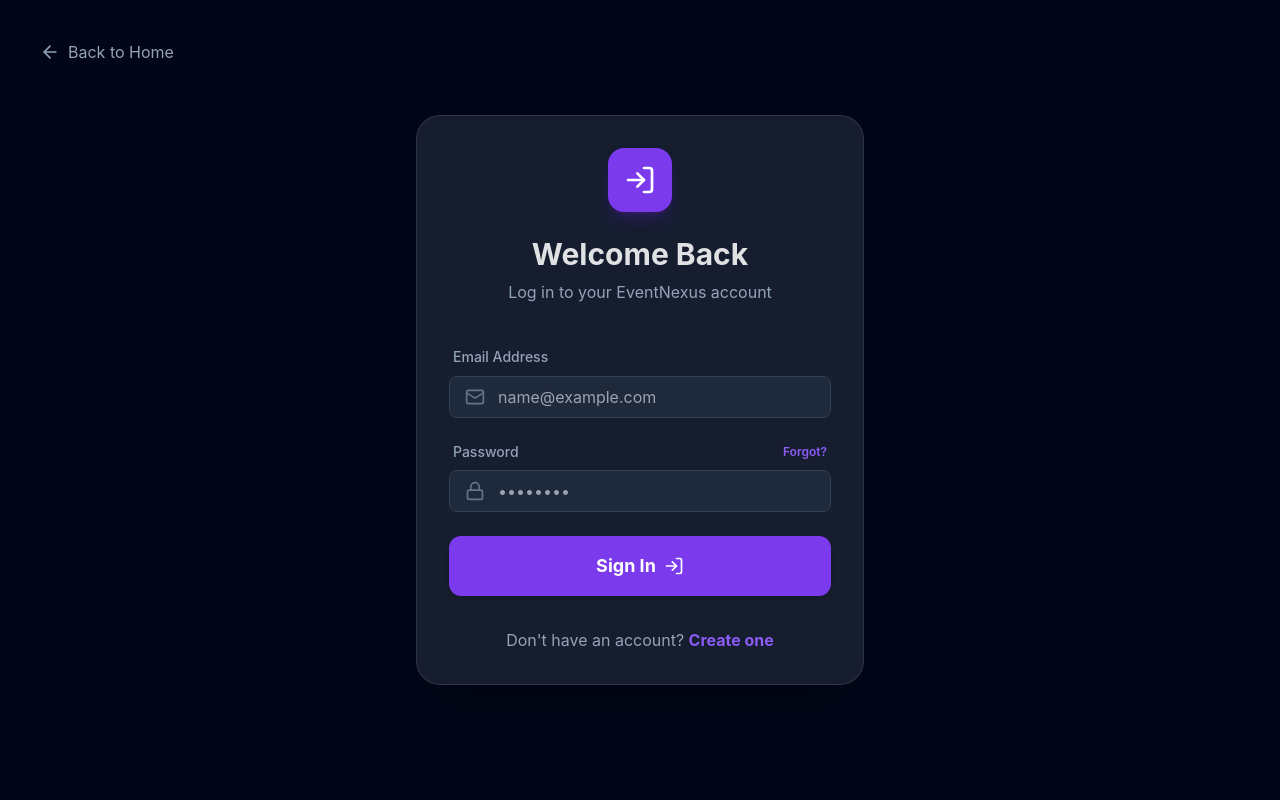
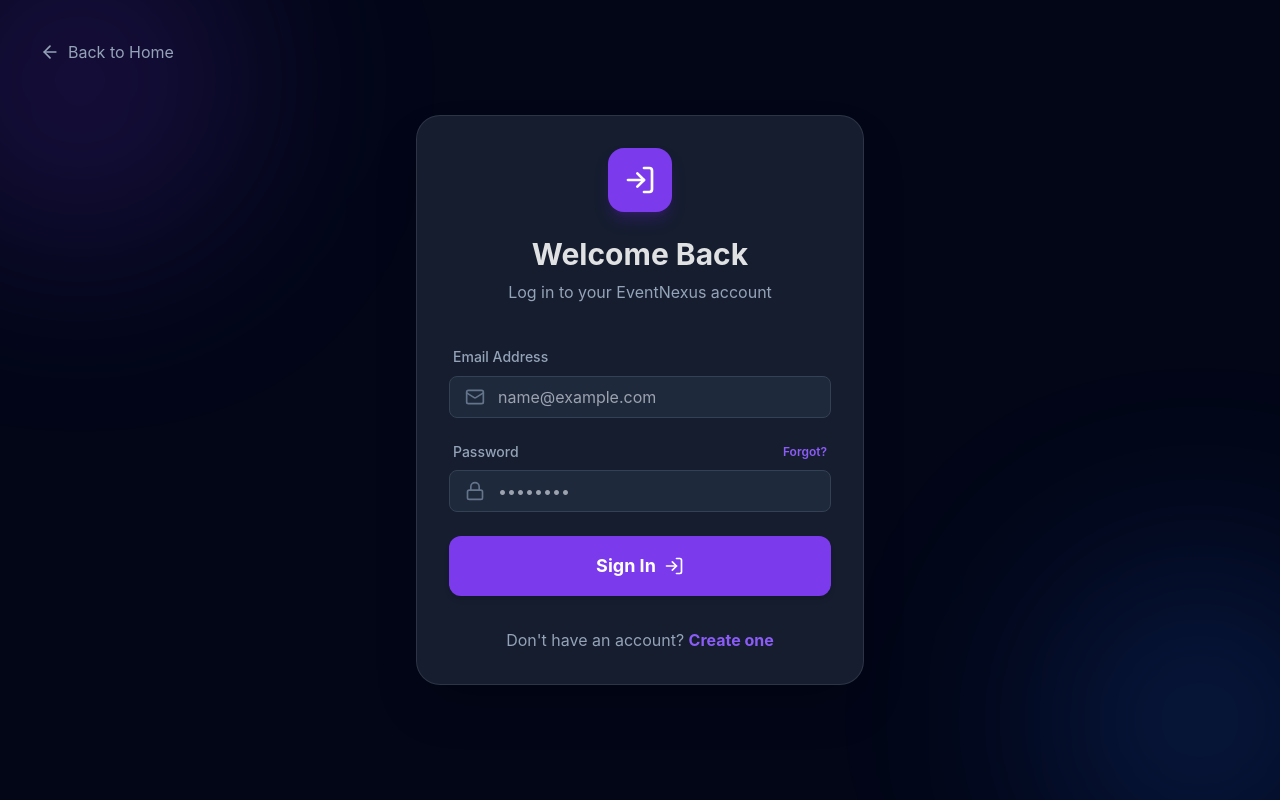
Before and after one commit to Techside-Pragyan/EventNexus, a React app in the folder frontend/: page /login in a window 1280 px wide. Built offline with nearby package versions, Linux system fonts and the light colour scheme; no server answers; the HTML template or start-up script is replaced by a standard one.

Commit message:
feat: implement user login page with form validation and authentication integration

```diff
--- a/frontend/src/pages/Login.jsx
+++ b/frontend/src/pages/Login.jsx
@@ -20,7 +20,11 @@
     };
 
     return (
-        <div className="min-h-screen bg-slate-950 flex flex-col items-center justify-center p-4 relative">
+        <div className="min-h-screen bg-slate-950 flex flex-col items-center justify-center p-4 relative overflow-hidden">
+            {/* Background Blobs */}
+            <div className="absolute -top-20 -left-20 w-80 h-80 bg-primary-600/20 rounded-full blur-[100px]"></div>
+            <div className="absolute -bottom-20 -right-20 w-80 h-80 bg-blue-600/20 rounded-full blur-[100px]"></div>
+
              <div className="absolute top-10 left-10">
                 <Link to="/" className="flex items-center gap-2 text-slate-400 hover:text-white transition-colors">
                     <ArrowLeft className="w-5 h-5" /> Back to Home
```
